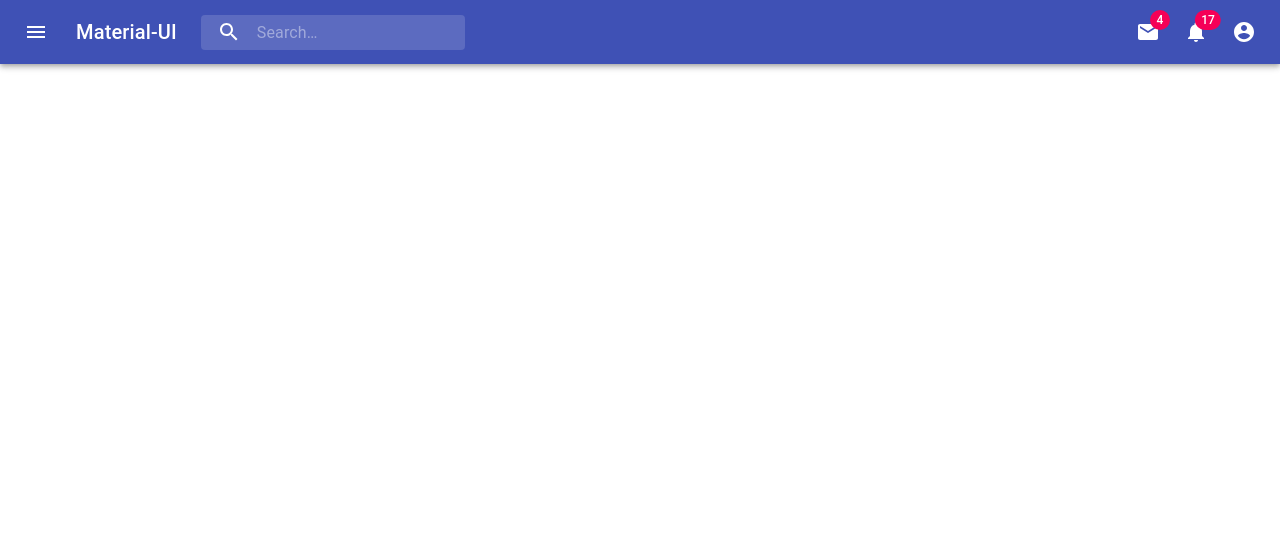
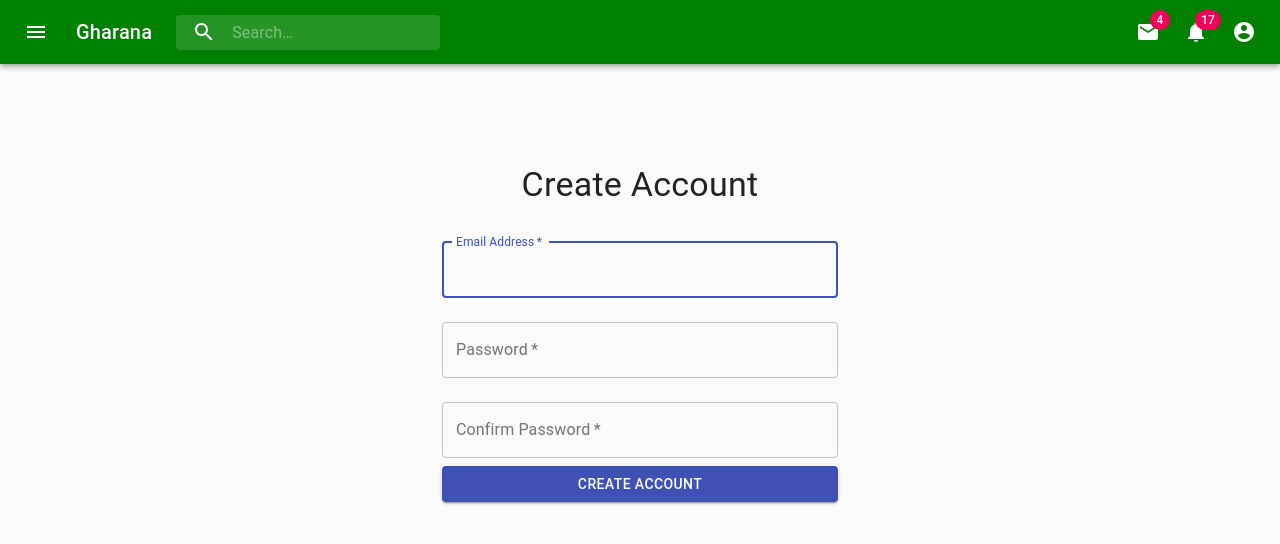
Before and after one commit to sohaibusmani/Marriage-Lawn-Booking-App-Frontend, a React (Create React App) app: page / in a window 1280 px wide. Shown: the top 544 px of the page. Built offline with nearby package versions, Linux system fonts and the light colour scheme.

Commit message:
Login And Register UI

```diff
--- a/package.json
+++ b/package.json
@@ -8,9 +8,12 @@
     "@testing-library/jest-dom": "^4.2.4",
     "@testing-library/react": "^9.3.2",
     "@testing-library/user-event": "^7.1.2",
+    "bootstrap": "^4.4.1",
     "material-ui-icons": "^1.0.0-beta.36",
     "react": "^16.12.0",
+    "react-bootstrap": "^1.0.0-beta.16",
     "react-dom": "^16.12.0",
+    "react-image-gallery": "^1.0.3",
     "react-scripts": "3.3.0"
   },
   "scripts": {
--- a/src/App.js
+++ b/src/App.js
@@ -1,6 +1,9 @@
 import React from 'react';
 
-import PrimarySearchAppBar from './Components/AppBar/AppBar'
+import PrimarySearchAppBar from './Components/AppBar/AppBar';
+import LandingPage from './Screens/LandingPage/LandingPage';
+import Login from './Screens/Login/Login';
+import Register from './Screens/Register/Register'
 
 
 class App extends React.Component{
@@ -8,6 +11,8 @@ class App extends React.Component{
     return(
       <React.Fragment>
           <PrimarySearchAppBar/>
+          {/* <Login/> */}
+          <Register/>
       </React.Fragment>
     )
   }
--- a/src/Components/AppBar/AppBar.js
+++ b/src/Components/AppBar/AppBar.js
@@ -77,7 +77,8 @@ const useStyles = makeStyles(theme => ({
   },
 }));
 
-export default function PrimarySearchAppBar() {
+export default function  PrimarySearchAppBar() {
+
   const classes = useStyles();
   const [anchorEl, setAnchorEl] = React.useState(null);
   const [mobileMoreAnchorEl, setMobileMoreAnchorEl] = React.useState(null);
@@ -161,7 +162,7 @@ export default function PrimarySearchAppBar() {
 
   return (
     <div className={classes.grow}>
-      <AppBar position="static">
+      <AppBar style={{backgroundColor:'green'}} position="static">
         <Toolbar>
           <IconButton
             edge="start"
@@ -172,7 +173,7 @@ export default function PrimarySearchAppBar() {
             <MenuIcon />
           </IconButton>
           <Typography className={classes.title} variant="h6" noWrap>
-            Material-UI
+            Gharana
           </Typography>
           <div className={classes.search}>
             <div className={classes.searchIcon}>
--- /dev/null
+++ b/src/Screens/LandingPage/LandingPage.js
@@ -0,0 +1,24 @@
+import React from 'react';
+import { Container, Row, Col, Card,Button } from 'react-bootstrap';
+
+
+class LandingPage extends React.Component {
+    state = {
+
+    }
+    render() {
+        return (
+            <React.Fragment>
+                <Container>
+                    <Row>
+                        <Col>
+                          <h1>Landing Page</h1>
+                        </Col>
+                    </Row>
+                </Container>
+            </React.Fragment>
+        )
+    }
+}
+
+export default LandingPage;
--- /dev/null
+++ b/src/Screens/Login/Login.js
@@ -0,0 +1,114 @@
+import React from 'react';
+import { withStyles, makeStyles } from '@material-ui/core/styles';
+import Button from '@material-ui/core/Button';
+import TextField from '@material-ui/core/TextField';
+import Container from '@material-ui/core/Container';
+import CssBaseline from '@material-ui/core/CssBaseline';
+import FormControlLabel from '@material-ui/core/FormControlLabel';
+import Checkbox from '@material-ui/core/Checkbox';
+import Typography from '@material-ui/core/Typography';
+
+
+
+
+const styles = makeStyles(theme => ({
+    paper: {
+        // marginTop: theme.spacing(8),
+        // display: 'flex',
+        flexDirection: 'column',
+        alignItems: 'center',
+        marginTop: '100px'
+    },
+    avatar: {
+        margin: theme.spacing(1),
+        backgroundColor: theme.palette.secondary.main,
+    },
+    form: {
+        width: '100%', // Fix IE 11 issue.
+        marginTop: theme.spacing(1),
+    },
+    submit: {
+        margin: theme.spacing(3, 0, 2),
+    },
+}));
+
+class Login extends React.Component {
+    state={
+        username:null,
+        password:null
+    }
+
+    handleTextFields = (e) => {
+
+        this.setState({
+            [e.target.name]: e.target.value
+        });
+    }
+
+    render() {
+        const { classes } = this.props;
+        return (
+
+            <Container component="main" maxWidth="xs">
+            <CssBaseline />
+            <div className={classes.paper} style={{ marginTop: '100px', }}>
+                <Typography component="h1" variant="h3" style={{ textAlign: 'center' }}>
+                    Login
+          </Typography>
+                <form className={classes.form} noValidate>
+                    <TextField
+                        variant="outlined"
+                        margin="normal"
+                        required
+                        fullWidth
+                        id="email"
+                        label="Email Address"
+                        name="username"
+                        autoComplete="email"
+                        autoFocus
+                        onChange={this.handleTextFields}
+                    />
+                    <TextField
+                        variant="outlined"
+                        margin="normal"
+                        required
+                        fullWidth
+                        name="password"
+                        label="Password"
+                        type="password"
+                        id="password"
+                        autoComplete="current-password"
+                        onChange={this.handleTextFields}
+                    />
+                    <FormControlLabel
+                        control={<Checkbox value="remember" color="primary" />}
+                        label="Remember me"
+                    />
+                </form>
+                <Button
+                    fullWidth
+                    variant="contained"
+                    color="primary"
+                    className={classes.submit}
+                    onClick={this.userLogin}
+                >
+                    Login
+            </Button>
+                <span>Not a Member yet? </span>
+                <span
+                    // onClick={this.props.renderRegister}
+                    style={{
+                        color: 'blue',
+                        // textDecoration: ''
+                        cursor: 'pointer'
+                    }}
+                >Create Account</span>
+            </div>
+
+        </Container>
+
+        )
+    }
+}
+
+export default withStyles(styles)(Login);
--- /dev/null
+++ b/src/Screens/Register/Register.js
@@ -0,0 +1,77 @@
+import React from 'react';
+import { withStyles, makeStyles } from '@material-ui/core/styles';
+import Button from '@material-ui/core/Button';
+import TextField from '@material-ui/core/TextField';
+import Container from '@material-ui/core/Container';
+import CssBaseline from '@material-ui/core/CssBaseline';
+import FormControlLabel from '@material-ui/core/FormControlLabel';
+import Checkbox from '@material-ui/core/Checkbox';
+import Typography from '@material-ui/core/Typography';
+
+class CreateAccount extends React.Component{
+    render(){
+        return(
+            <Container component="main" maxWidth="xs">
+            <CssBaseline />
+            <div style={{marginTop: '100px'}}>
+                <Typography component="h1" variant="h4" style={{textAlign: 'center', marginBottom: '20px'}}>
+                    Create Account
+          </Typography>
+                <form noValidate>
+                    <TextField
+                        variant="outlined"
+                        margin="normal"
+                        required
+                        fullWidth
+                        id="email"
+                        label="Email Address"
+                        name="username"
+                        autoComplete="email"
+                        autoFocus
+                        onChange={this.handleTextFields}
+                    />
+                    <TextField
+                        variant="outlined"
+                        margin="normal"
+                        required
+                        fullWidth
+                        name="password"
+                        label="Password"
+                        type="password"
+                        id="password"
+                        autoComplete="current-password"
+                        onChange={this.handleTextFields}
+                    />
+                    <TextField
+                        variant="outlined"
+                        margin="normal"
+                        required
+                        fullWidth
+                        name="confirm_password"
+                        label="Confirm Password"
+                        type="password"
+                        id="confirm_password"
+                        onChange={this.handleTextFields}
+                    />
+                    {/* <FormControlLabel
+                        control={<Checkbox value="remember" color="primary" />}
+                        label="Remember me"
+                    /> */}
+                </form>
+                <Button
+                    fullWidth
+                    variant="contained"
+                    color="primary"
+                    // className={classes.submit}
+                    onClick={this.handleNext}
+                >
+                    Create Account
+            </Button>
+            </div>
+
+        </Container>
+        )
+    }
+}
+
+export default CreateAccount;
```
Also changed, not shown: 1 other file (tests, documents, lock files or other folders).
